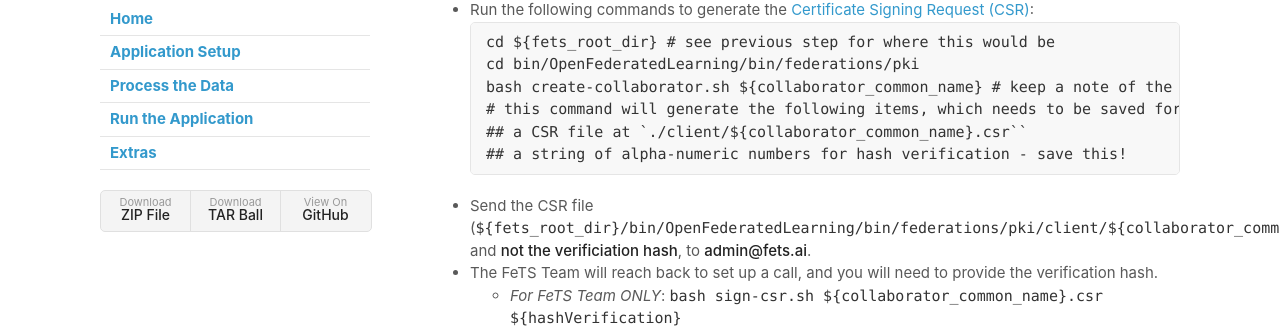
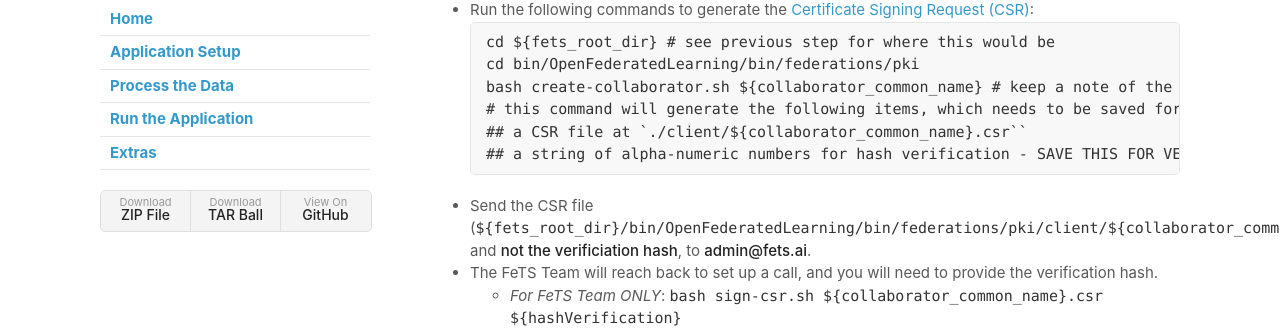
Before and after one commit to FeTS-AI/Front-End, a Jekyll site: the page built from docs/setup.md, in a window 1280 px wide and 900 px high, scrolled down 1536 px. Shown: the part 216-547 px from the top of the window. Built offline with Jekyll 4.4.1, drawn with Linux system fonts in a browser that asks for light colours; our own code applies the rules of GitHub Pages for plain Markdown files.

Commit message:
Update setup.md

````diff
--- a/docs/setup.md
+++ b/docs/setup.md
@@ -78,7 +78,7 @@ cd bin/OpenFederatedLearning/bin/federations/pki
 bash create-collaborator.sh ${collaborator_common_name} # keep a note of the ${collaborator_common_name}, as it will be used for authentication and to send/receive jobs to/from the aggregator at UPenn
 # this command will generate the following items, which needs to be saved for collaborator verification:
 ## a CSR file at `./client/${collaborator_common_name}.csr``
-## a string of alpha-numeric numbers for hash verification - save this!
+## a string of alpha-numeric numbers for hash verification - SAVE THIS FOR VERIFICATION!!
 ```
 
 - Send the CSR file (`${fets_root_dir}/bin/OpenFederatedLearning/bin/federations/pki/client/${collaborator_common_name}.csr`), and **not the verificiation hash**, to **admin@fets.ai**.
````
